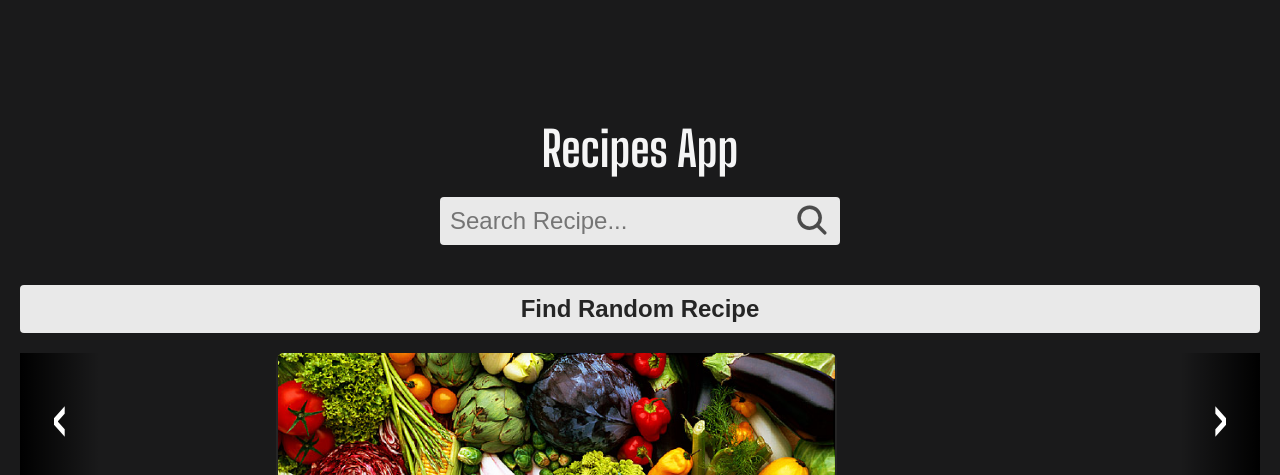
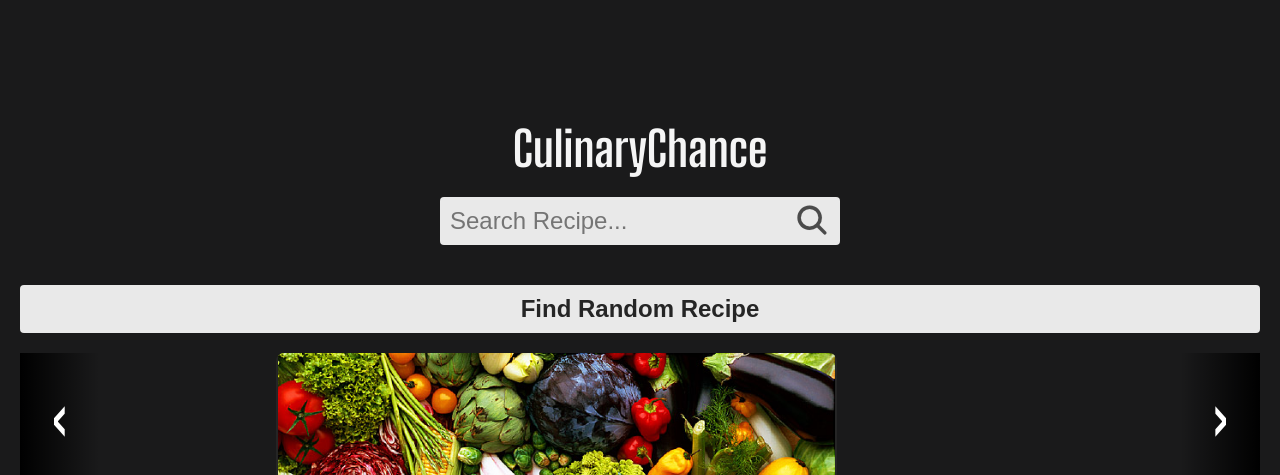
Before and after one commit to Pranjal360Agarwal/CulinaryChance, a plain HTML site: page index.html in a window 1280 px wide. Shown: the top 475 px of the page. Drawn offline with nearby package versions, Linux system fonts and the light colour scheme; grey boxes are pictures that could not be loaded.

Commit message:
Modifications done

```diff
--- a/index.html
+++ b/index.html
@@ -4,14 +4,14 @@
 <head>
     <meta charset="UTF-8">
     <meta name="viewport" content="width=device-width, initial-scale=1.0">
-    <title>Random Recipes App</title>
+    <title>CulinaryChance</title>
     <link rel="stylesheet" href="style.css">
 </head>
 
 <body>
     <section>
         <div class="container">
-            <h1 class="brand">Recipes App</h1>
+            <h1 class="brand">CulinaryChance</h1>
             <form>
                 <input type="text" placeholder="Search Recipe...">
                 <ion-icon name="search"></ion-icon>
```
